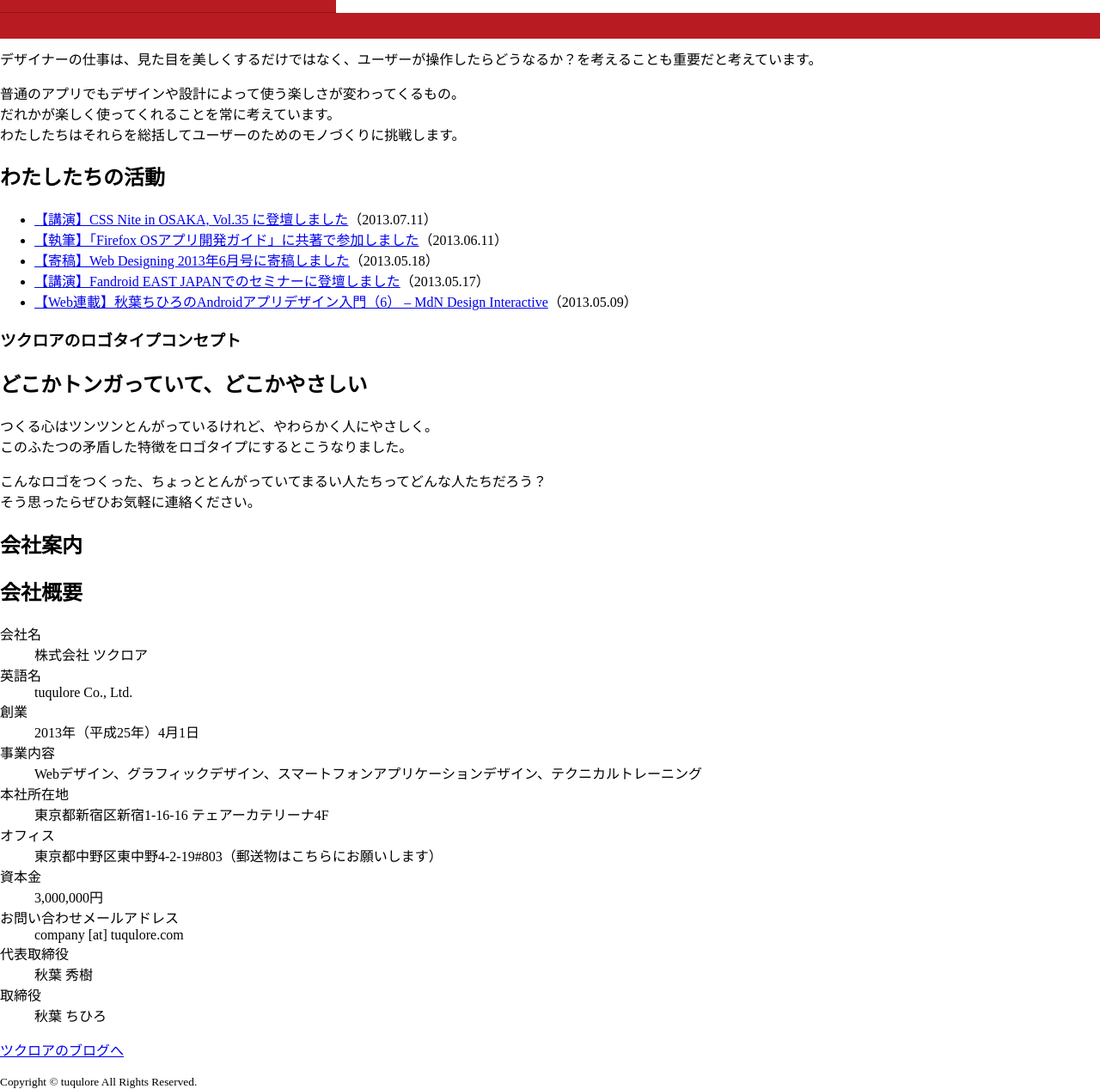
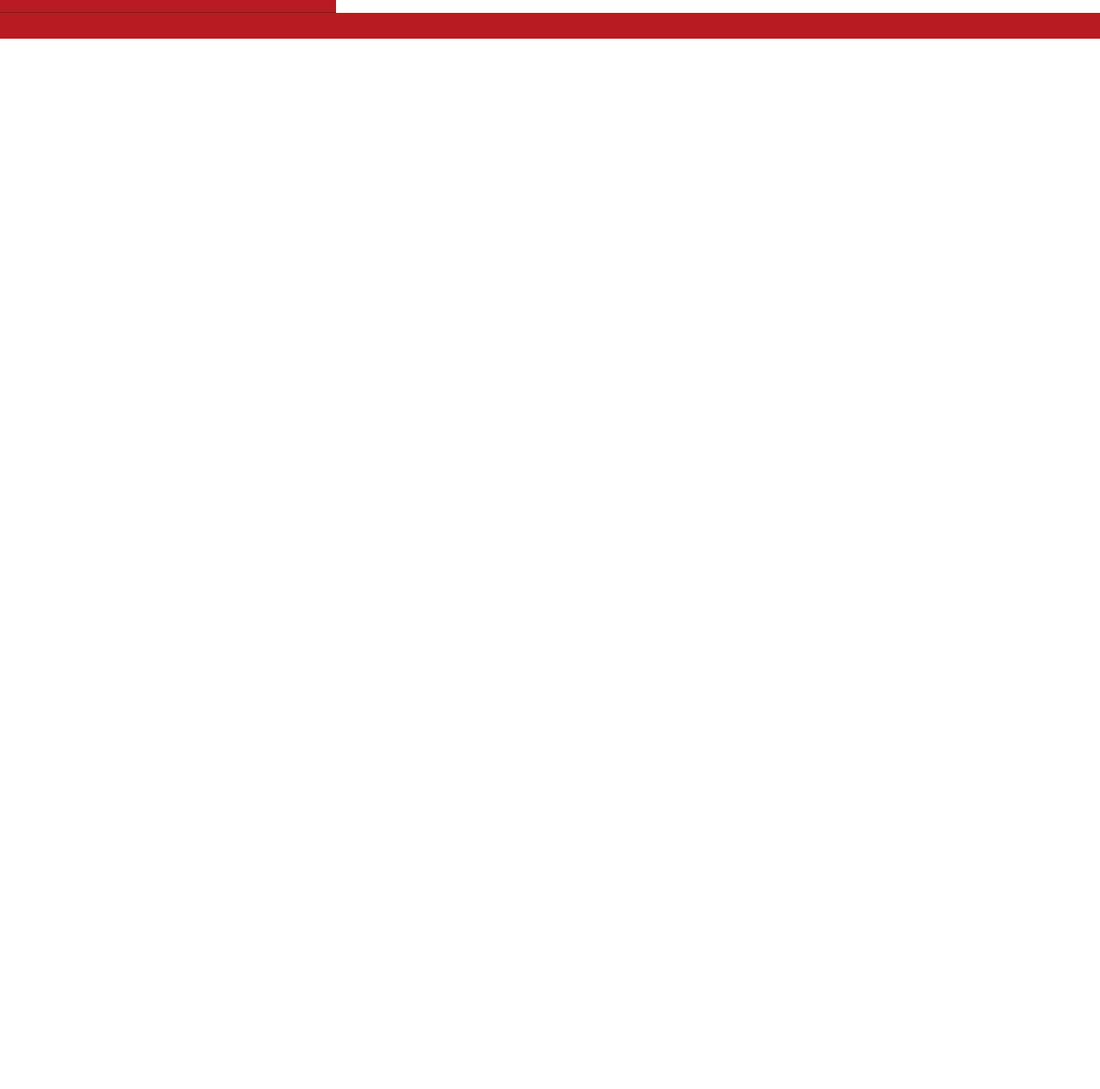
Before and after one commit to Hidetaro7/Bavalore, a plain HTML site: page index.html in a window 1280 px wide. Shown: the part 65-1332 px from the top of the page at 86% size. After the commit the page ends 800 px from the top, so only its background shows below. Drawn offline with nearby package versions, Linux system fonts and the light colour scheme.

Commit message:
Update index.html

```diff
--- a/index.html
+++ b/index.html
@@ -24,72 +24,6 @@
 		</nav>
 	</div><!-- /.bavalore_header -->
 
-	<div class="content_wrap">
-						<section class="about_tuqulore">
-							<article>
-								<h1><strong>気持ちいい</strong>をデザインする会社</h1>
-								<section>
-									<h2>見た目だけでなく機能のデザインを</h2>
-									<p>デザイナーの仕事は、見た目を美しくするだけではなく、ユーザーが操作したらどうなるか？を考えることも重要だと考えています。</p>
-
-									<p>普通のアプリでもデザインや設計によって使う楽しさが変わってくるもの。<br>
-									だれかが楽しく使ってくれることを常に考えています。<br>
-									わたしたちはそれらを総括してユーザーのためのモノづくりに挑戦します。
-									</p>
-								</section>
-							</article>
-						</section>
-
-						<section class="our_record">
-							<h1>わたしたちの活動</h1>
-							<ul><li><a href="http://tuqulore.com/blog/activity/cnio35/">【講演】CSS Nite in OSAKA, Vol.35 に登壇しました</a>（2013.07.11）</li><li><a href="http://tuqulore.com/blog/activity/fxosbook/">【執筆】「Firefox OSアプリ開発ガイド」に共著で参加しました</a>（2013.06.11）</li><li><a href="http://tuqulore.com/blog/activity/wd201306/">【寄稿】Web Designing 2013年6月号に寄稿しました</a>（2013.05.18）</li><li><a href="http://tuqulore.com/blog/activity/fandroid-ej/">【講演】Fandroid EAST JAPANでのセミナーに登壇しました</a>（2013.05.17）</li><li><a href="http://tuqulore.com/blog/activity/mdn_android_6/">【Web連載】秋葉ちひろのAndroidアプリデザイン入門（6） – MdN Design Interactive</a>（2013.05.09）</li></ul>
-						</section>
-
-						<section class="logo">
-							<article>
-								<h1>ツクロアのロゴタイプコンセプト</h1>
-								<h2>どこかトンガっていて、どこかやさしい</h2>
-
-								<p>つくる心はツンツンとんがっているけれど、やわらかく人にやさしく。<br>このふたつの矛盾した特徴をロゴタイプにするとこうなりました。</p>
-
-								<p>こんなロゴをつくった、ちょっととんがっていてまるい人たちってどんな人たちだろう？<br>そう思ったらぜひお気軽に連絡ください。</p>
-							</article>
-						</section>
-
-						<section class="company_outline">
-							<h1>会社案内</h1>
-							<section>
-								<h2>会社概要</h2>
-								<dl>
-									<dt>会社名</dt>
-									<dd>株式会社 ツクロア</dd>
-									<dt>英語名</dt>
-									<dd>tuqulore Co., Ltd.</dd>
-									<dt>創業</dt>
-									<dd>2013年（平成25年）4月1日</dd>
-									<dt>事業内容</dt>
-									<dd>Webデザイン、グラフィックデザイン、スマートフォンアプリケーションデザイン、テクニカルトレーニング</dd>
-									<dt>本社所在地</dt>
-									<dd>東京都新宿区新宿1-16-16 テェアーカテリーナ4F</dd>
-									<dt>オフィス</dt>
-									<dd>東京都中野区東中野4-2-19#803（郵送物はこちらにお願いします）</dd>
-									<dt>資本金</dt>
-									<dd>3,000,000円</dd>
-									<dt>お問い合わせメールアドレス</dt>
-									<dd>company [at] tuqulore.com</dd>
-									<dt>代表取締役</dt>
-									<dd>秋葉 秀樹</dd>
-									<dt>取締役</dt>
-									<dd>秋葉 ちひろ</dd>
-							</dl>
-							</section>
-						</section>
-
-						<footer>
-						<p><a href="blog/">ツクロアのブログへ</a></p>
-						<small>Copyright © tuqulore All Rights Reserved.</small>
-					</footer>
-					</div>
 
 	<script src="http://code.jquery.com/jquery-1.10.2.js"></script>
 	<script src="js/jquery.bavalore.js"></script>
```
